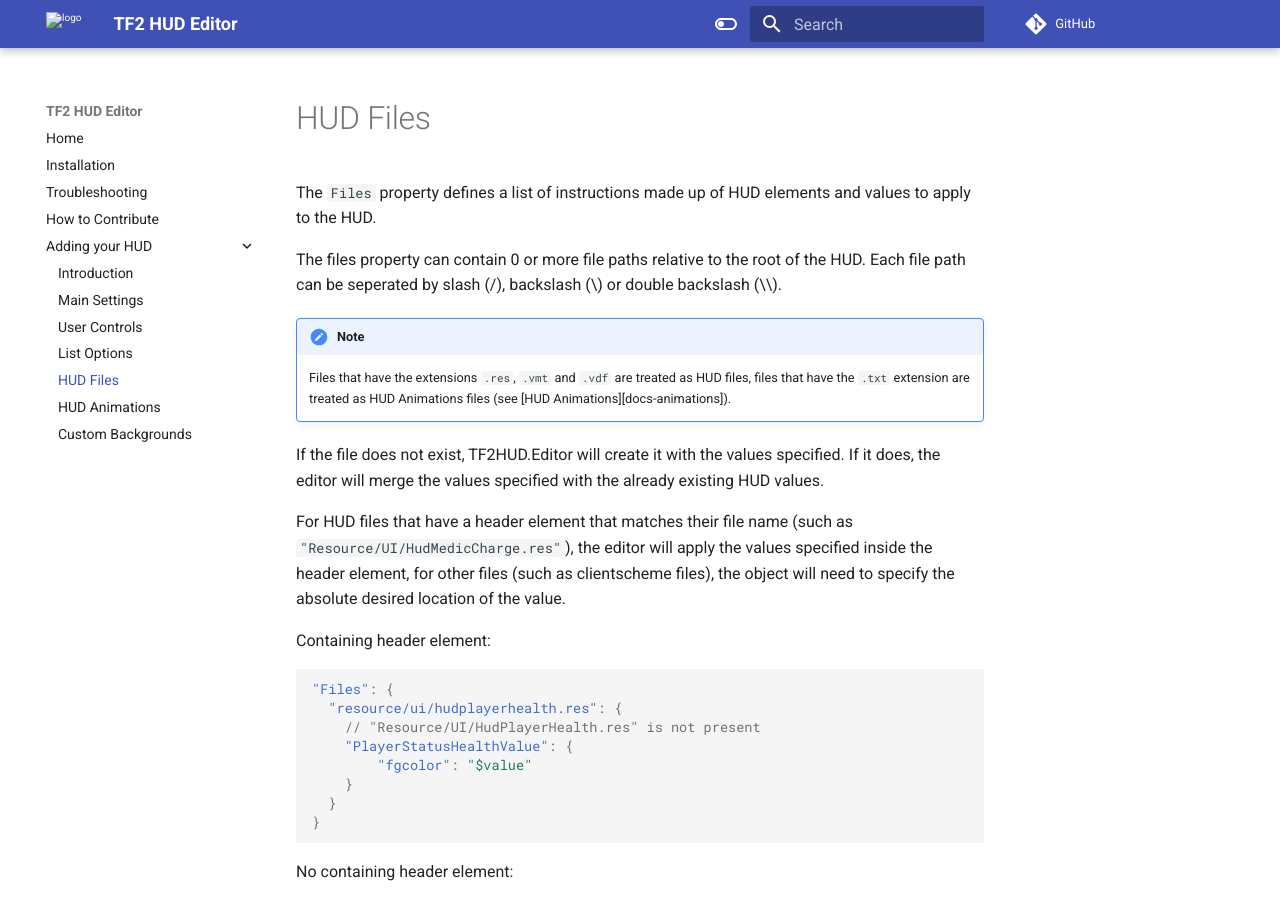
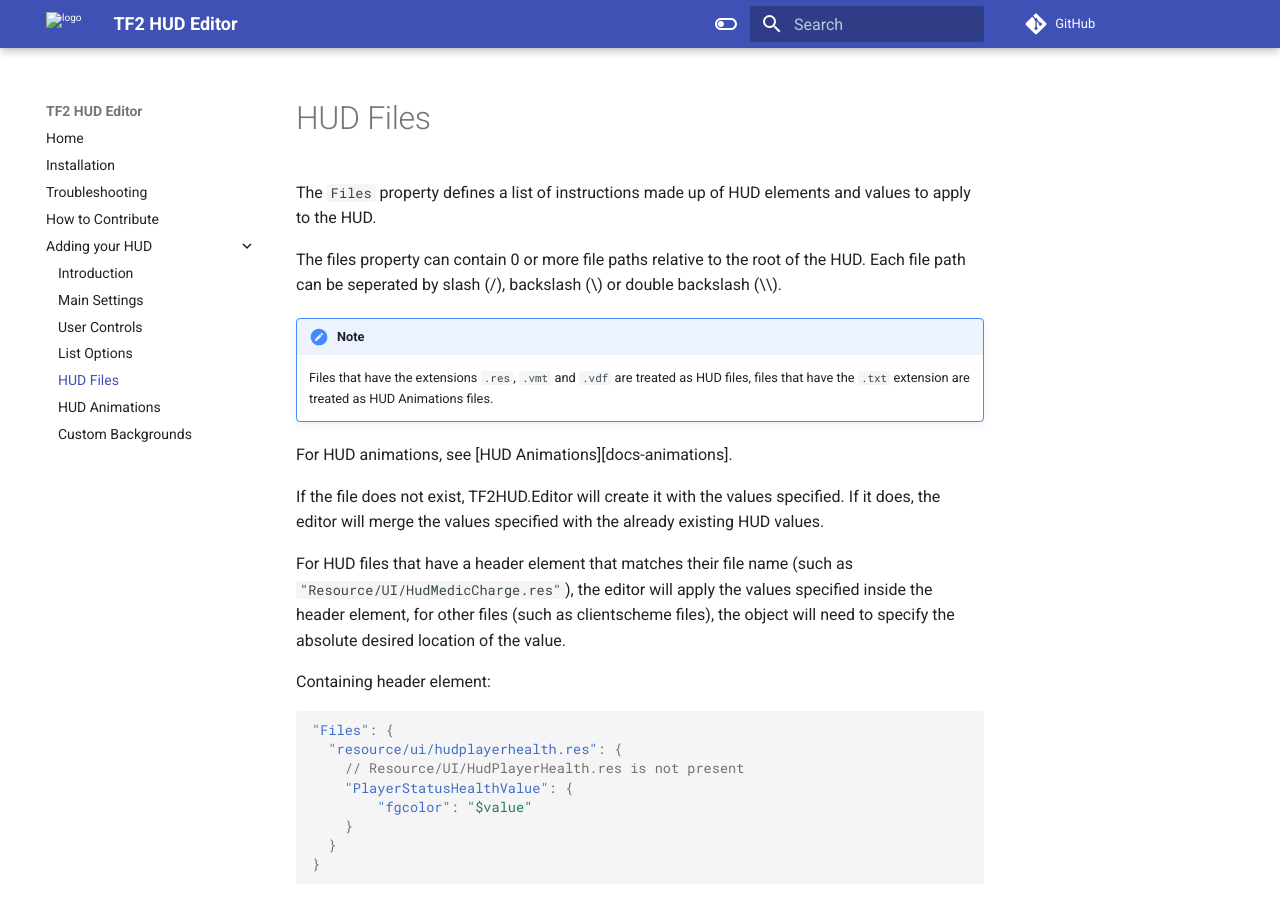
Before and after one commit to CriticalFlaw/TF2HUD.Editor, an MkDocs documentation site: the page built from docs/json/files.md, in a window 1280 px wide and 900 px high. Built offline with MkDocs 1.6.1 and Material for MkDocs 9.7.7, drawn with Linux system fonts in a browser that asks for light colours; comment, search, counter and statistics services are not loaded.

Commit message:
Fix some docs problems with mkdocs

````diff
--- a/docs/json/files.md
+++ b/docs/json/files.md
@@ -3,7 +3,9 @@
 The files property can contain 0 or more file paths relative to the root of the HUD. Each file path can be seperated by slash (/), backslash (\\) or double backslash (\\\\).
 
 !!! note
-    Files that have the extensions `.res`, `.vmt` and `.vdf` are treated as HUD files, files that have the `.txt` extension are treated as HUD Animations files (see [HUD Animations][docs-animations]).
+    Files that have the extensions `.res`, `.vmt` and `.vdf` are treated as HUD files, files that have the `.txt` extension are treated as HUD Animations files.
+
+For HUD animations, see [HUD Animations][docs-animations].
 
 If the file does not exist, TF2HUD.Editor will create it with the values specified. If it does, the editor will merge the values specified with the already existing HUD values.
 
@@ -14,7 +16,7 @@
 ```json
 "Files": {
   "resource/ui/hudplayerhealth.res": {
-    // "Resource/UI/HudPlayerHealth.res" is not present
+    // Resource/UI/HudPlayerHealth.res is not present
     "PlayerStatusHealthValue": {
         "fgcolor": "$value"
     }
````
Also changed, not shown: docs/json/animations.md (+2 -2 lines).
